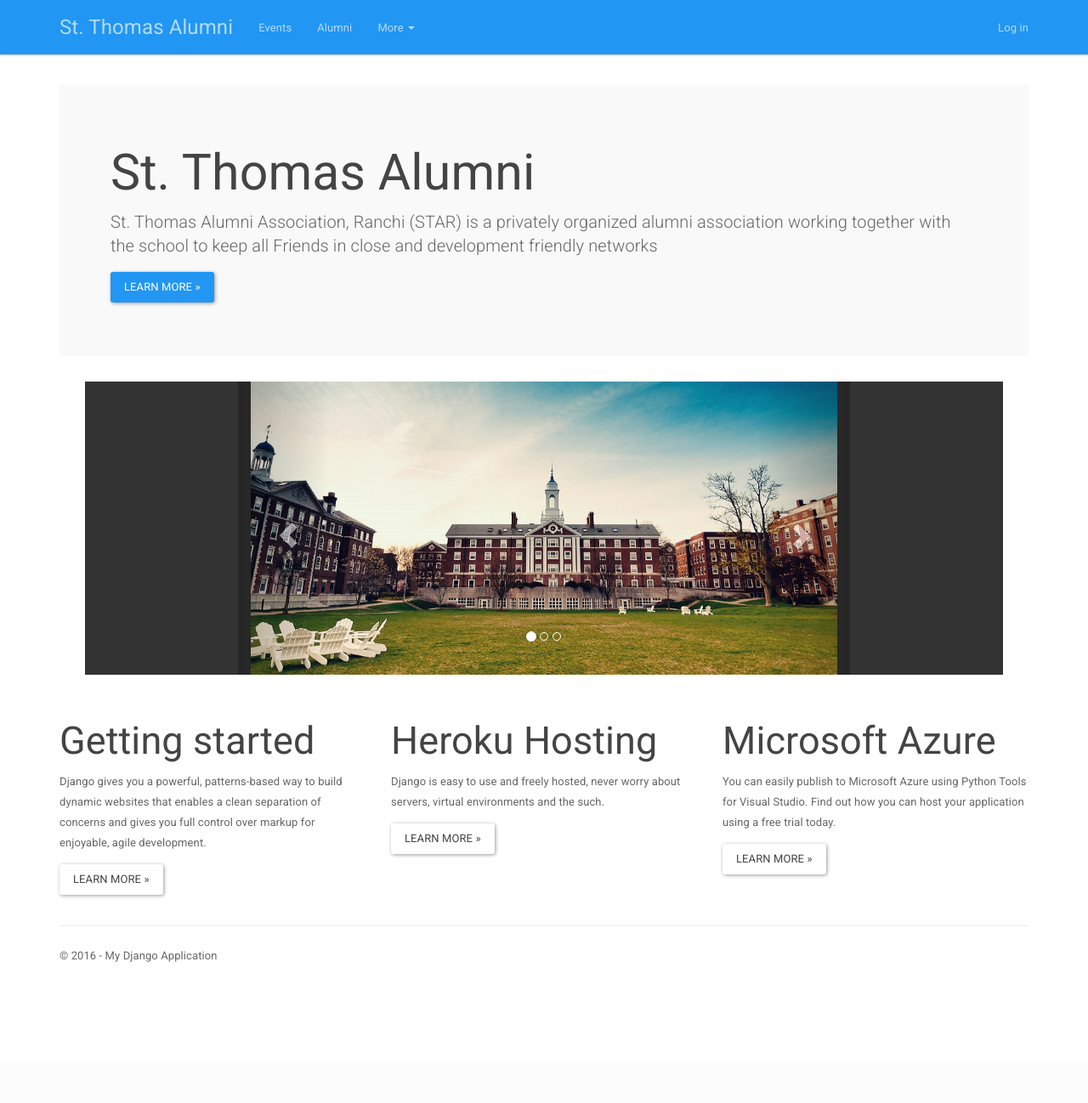
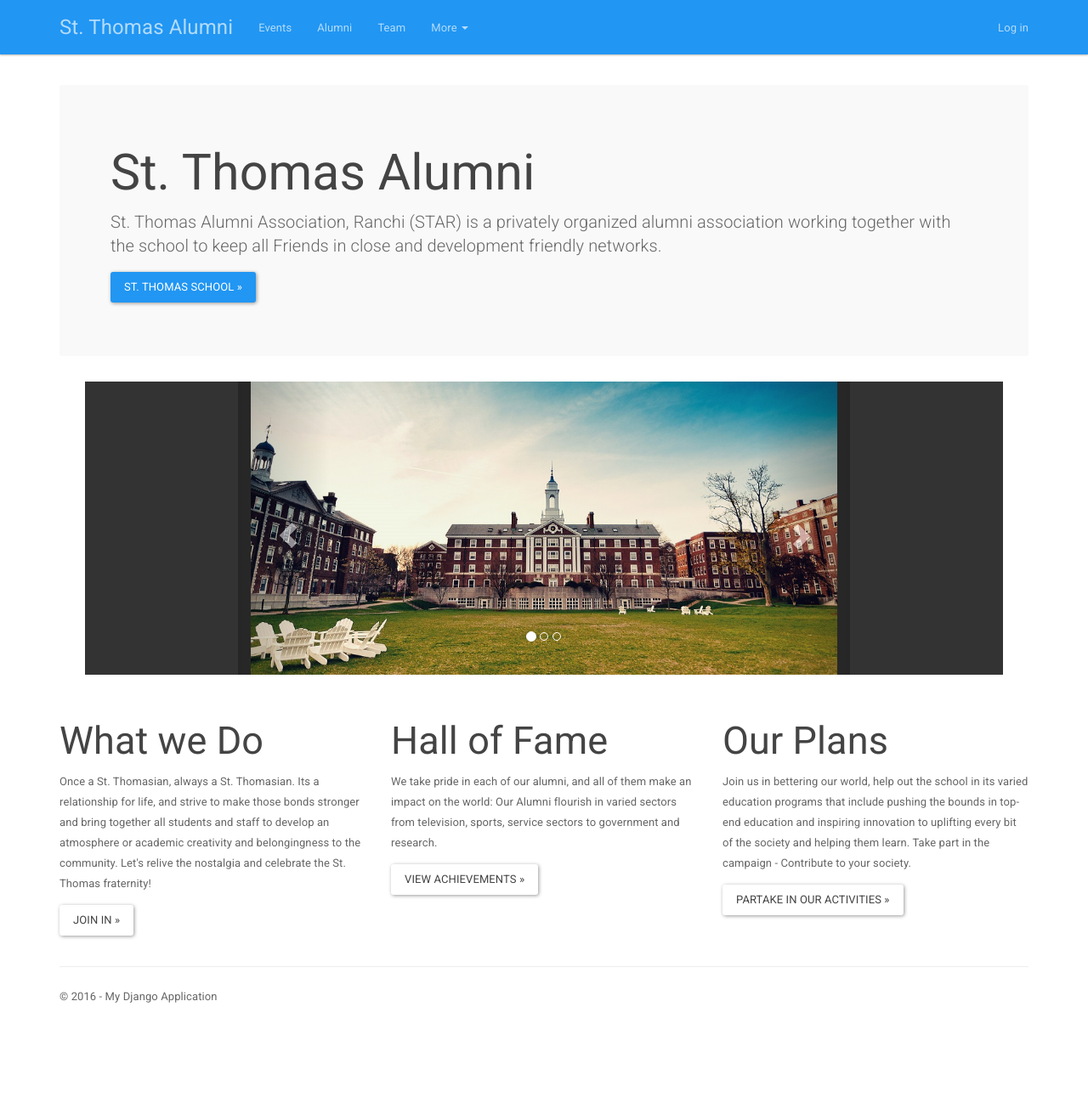
Before and after one commit to AnimeshSinha1309/alumni-website, a Django app: page / in a window 1280 px wide. Shown: the whole page at 85% size. Before the commit the page ends 1132 px from the top, so only its background shows below. Run offline with Django 3.2, Linux system fonts and the light colour scheme; some libraries are stand-ins or nearby versions; some web fonts are replaced.

Commit message:
A few Very Small Changes
Minor changes in HTML, little significance but tasks wrapped up, preparing for the next stage.

```diff
--- a/AlumniWebsite/AlumniWebsite/urls.py
+++ b/AlumniWebsite/AlumniWebsite/urls.py
@@ -25,6 +25,7 @@ urlpatterns = [
     url(r'^contribute/$', app.views.contribute, name='contribute'),
     url(r'^contact/$', app.views.contact, name='contact'),
     url(r'^school/$', app.views.school, name='school'),
+    url(r'^team/$', app.views.team, name='team'),
     # Alumni listings and profiles
     url(r'^alumni/batch/$', app.views.alumni_batches, name='alumni/batches'),
     url(r'^alumni/circles/$', app.views.alumni_circles, name='alumni/circles'),
--- a/AlumniWebsite/app/models.py
+++ b/AlumniWebsite/app/models.py
@@ -63,6 +63,7 @@ class Circle(models.Model):
     user = models.ForeignKey(Alumnus, related_name='alumnus_user')
     friend = models.ForeignKey(Alumnus, related_name='alumnus_friend')
     type = models.CharField(max_length=2, choices=FRIENDSHIP_CHOICES)
+    unique_together = ((user, friend),)
 
 
 # Models about event and program data
--- a/AlumniWebsite/app/templates/app/alumni_batchlist.html
+++ b/AlumniWebsite/app/templates/app/alumni_batchlist.html
@@ -20,7 +20,7 @@
                     {{ person.user.first_name }} {{ person.user.last_name }}
                 </div>
                 <div class="col-sm-4 hidden-xs people-data">
-                    {{ person.user.email }}
+                    Batch of {{ person.batch }}
                 </div>
                 <div class="col-sm-4 hidden-xs people-data">
                     {{ person.jobtitle }}, {{ person.workplace }}
--- a/AlumniWebsite/app/templates/app/alumni_search.html
+++ b/AlumniWebsite/app/templates/app/alumni_search.html
@@ -37,7 +37,7 @@
                         {{ person.user.first_name }} {{ person.user.last_name }}
                     </div>
                     <div class="col-sm-4 hidden-xs people-data">
-                        {{ person.user.email }}
+                    Batch of {{ person.batch }}
                     </div>
                     <div class="col-sm-4 hidden-xs people-data">
                         {{ person.jobtitle }}, {{ person.workplace }}
--- a/AlumniWebsite/app/templates/app/events.html
+++ b/AlumniWebsite/app/templates/app/events.html
@@ -8,7 +8,7 @@
 
 <hr />
 
-<div class="row">
+<div class="row eventcard-container">
     <div class="event-xmega">
         <h3>{{ main_event.name }}</h3>
         <div class="row">
--- a/AlumniWebsite/app/templates/app/index.html
+++ b/AlumniWebsite/app/templates/app/index.html
@@ -5,8 +5,8 @@
 <div class="jumbotron">
     <h1>St. Thomas Alumni</h1>
     <p class="lead">St. Thomas Alumni Association, Ranchi (STAR) is a privately organized alumni association
-    working together with the school to keep all Friends in close and development friendly networks</p>
-    <p><a href="https://www.stthomasschoolranchi.com/" class="btn btn-primary btn-large" target="_blank">Learn more &raquo;</a></p>
+    working together with the school to keep all Friends in close and development friendly networks.</p>
+    <p><a href="http://www.stthomasschoolranchi.com/" class="btn btn-primary btn-large" target="_blank">St. Thomas School &raquo;</a></p>
 </div>
 
 <div class="row" style="background-color: #333333; margin: 30px;">
@@ -46,23 +46,33 @@
 
 <div class="row">
     <div class="col-md-4">
-        <h2>Getting started</h2>
+        <h2>What we Do</h2>
         <p>
-            Django gives you a powerful, patterns-based way to build dynamic websites that
-            enables a clean separation of concerns and gives you full control over markup
-            for enjoyable, agile development.
+            Once a St. Thomasian, always a St. Thomasian. Its a relationship for life, and strive to
+            make those bonds stronger and bring together all students and staff to develop an atmosphere
+            or academic creativity and belongingness to the community. Let's relive the nostalgia and
+            celebrate the St. Thomas fraternity!
         </p>
-        <p><a class="btn btn-default" href="http://www.djangoproject.com" target="_blank">Learn more &raquo;</a></p>
+        <p><a class="btn btn-default" href="{% url 'contact' %}" target="_blank">Join in &raquo;</a></p>
     </div>
     <div class="col-md-4">
-        <h2>Heroku Hosting</h2>
-        <p>Django is easy to use and freely hosted, never worry about servers, virtual environments and the such.</p>
-        <p><a class="btn btn-default" href="https://devcenter.heroku.com/articles/getting-started-with-python" target="_blank">Learn more &raquo;</a></p>
+        <h2>Hall of Fame</h2>
+        <p>
+            We take pride in each of our alumni, and all of them make an impact on the world: Our Alumni
+            flourish in varied sectors from television, sports, service sectors to government and
+            research.
+        </p>
+        <p><a class="btn btn-default" href="{% url 'alumni/distinguished' %}" target="_blank">View Achievements &raquo;</a></p>
     </div>
     <div class="col-md-4">
-        <h2>Microsoft Azure</h2>
-        <p>You can easily publish to Microsoft Azure using Python Tools for Visual Studio. Find out how you can host your application using a free trial today.</p>
-        <p><a class="btn btn-default" href="http://azure.microsoft.com" target="_blank">Learn more &raquo;</a></p>
+        <h2>Our Plans</h2>
+        <p>
+            Join us in bettering our world, help out the school in its varied education programs that
+            include pushing the bounds in top-end education and inspiring innovation to uplifting every
+            bit of the society and helping them learn. Take part in the campaign - Contribute to your
+            society.
+        </p>
+        <p><a class="btn btn-default" href="{% url 'contribute' %}" target="_blank">Partake in our Activities &raquo;</a></p>
     </div>
 </div>
 
--- a/AlumniWebsite/app/templates/app/layout.html
+++ b/AlumniWebsite/app/templates/app/layout.html
@@ -25,6 +25,7 @@
                 <ul class="nav navbar-nav">
                     <li><a href="{% url 'events' %}">Events</a></li>
                     <li><a href="{% url 'alumni' %}">Alumni</a></li>
+                    <li><a href="{% url 'team' %}">Team</a></li>
                     <li class="dropdown">
                         <a class="dropdown-toggle" data-toggle="dropdown" role="button"
                                aria-haspopup="true" aria-expanded="false">
--- a/AlumniWebsite/app/views.py
+++ b/AlumniWebsite/app/views.py
@@ -43,6 +43,19 @@ def events(request):
     )
 
 
+def team(request):
+    """Renders the home page."""
+    assert isinstance(request, HttpRequest)
+    return render(
+        request,
+        'app/team.html',
+        {
+            'title': 'Our Team',
+            'year': datetime.now().year,
+        }
+    )
+
+
 ## Alumni Features and Profiles
 
 
@@ -75,6 +88,7 @@ def alumni_batchlist(request, batch):
     )
 
 
+@login_required
 def alumni_circles(request):
     """Renders the alumni listing for your circles."""
     assert isinstance(request, HttpRequest)
@@ -186,8 +200,8 @@ def contact(request):
         request,
         'app/contact.html',
         {
-            'title': 'Contact',
-            'message': 'Your contact page.',
+            'title': 'Contact Us',
+            'message': 'The Alumni Association',
             'year': datetime.now().year,
         }
     )
```
Also changed, not shown: AlumniWebsite/app/templates/app/contact.html (+32 -11 lines), AlumniWebsite/app/templates/app/team.html (added, +8 -0 lines), AlumniWebsite/db.sqlite3, 1 other file.
